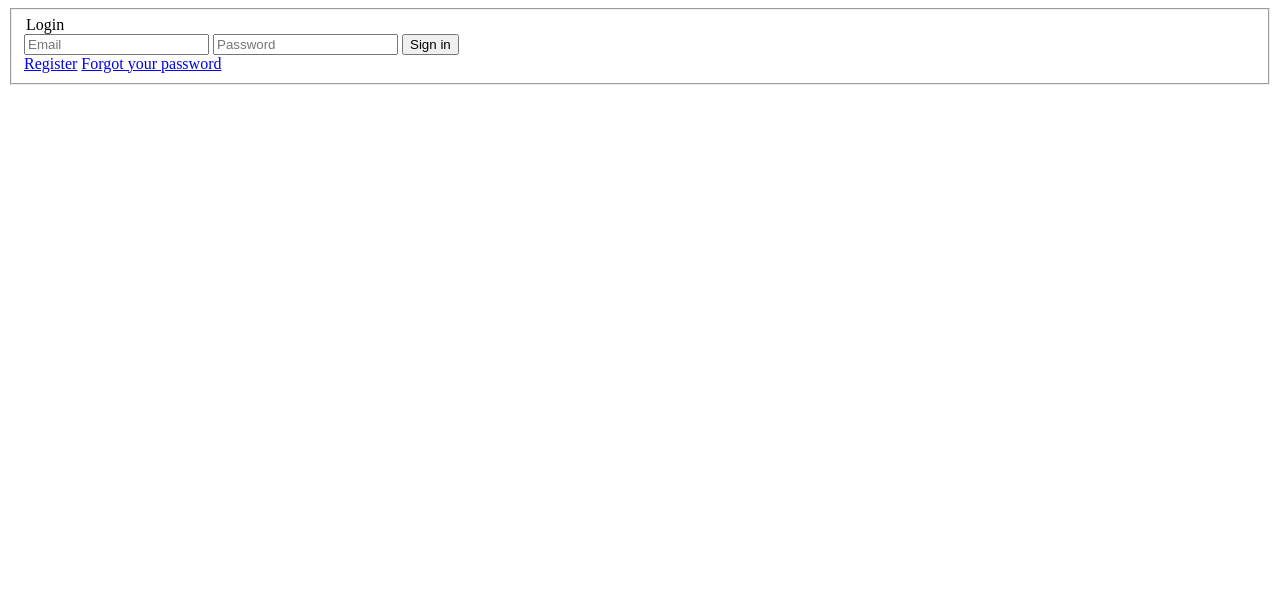
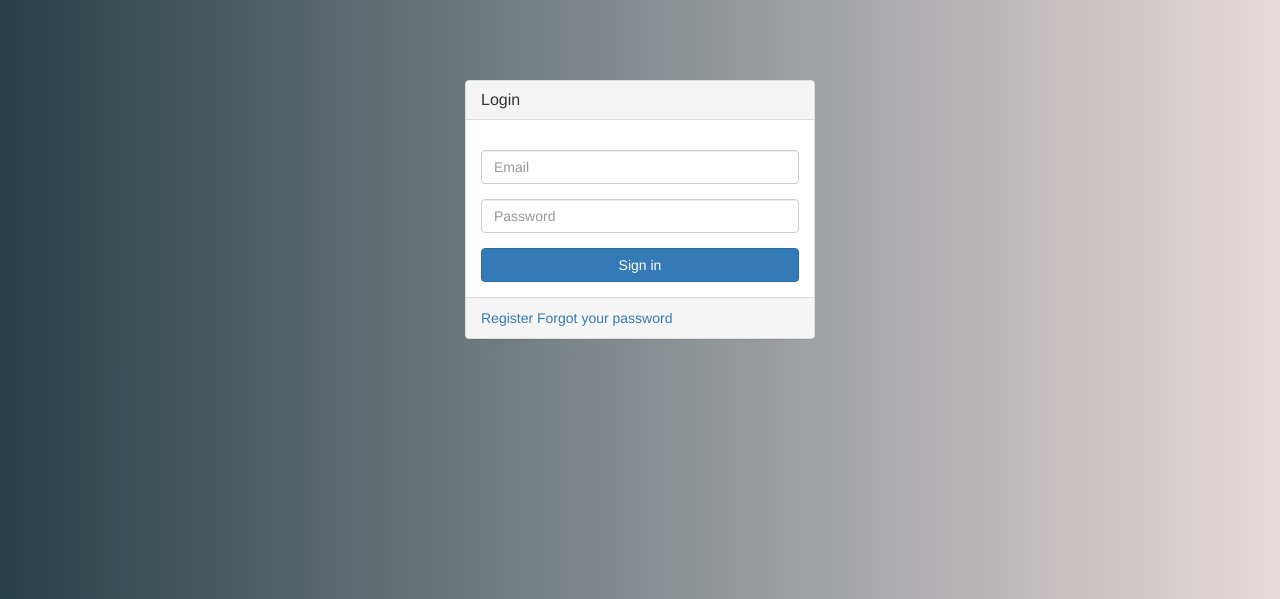
Before and after one commit to LazerCube/europa, a Django app: page /login/ in a window 1280 px wide. Shown: the top 599 px of the page. Run offline with Django 3.2, Linux system fonts and the light colour scheme; some libraries are stand-ins or nearby versions.

Commit message:
Added login/registion

```diff
--- a/project/authentication/forms.py
+++ b/project/authentication/forms.py
@@ -1,12 +1,54 @@
 from django import forms
+from django.contrib.auth.password_validation import validate_password
+
 from authentication.models import Account
 
 class LoginForm(forms.Form):
     username = forms.CharField(widget=forms.TextInput(attrs={'id' : 'inputUsername',
-                                                             'class' : 'form-input',
+                                                             'class' : 'form-control',
                                                              'placeholder' : 'Email',
                                                              'autocomplete' : 'off'}),
                                                              max_length=100)
     password= forms.CharField(widget=forms.PasswordInput(attrs={'id' : 'inputPassword',
-                                                             'class' : 'form-input',
+                                                             'class' : 'form-control',
                                                              'placeholder' : 'Password'}))
+
+class RegistrationForm(forms.ModelForm):
+
+    email = forms.EmailField(widget=forms.TextInput(attrs={'id' : 'inputEmail',
+                                                            'class' : 'form-control',
+                                                            'placeholder' : 'Email',
+                                                            'autocomplete' : 'off'}),
+                                                            max_length=100)
+
+    password = forms.CharField(widget=forms.PasswordInput(attrs={'id' : 'inputPassword',
+                                                                'class' : 'form-control',
+                                                                'placeholder' : 'Password'}))
+
+
+    confirm_password = forms.CharField(widget=forms.PasswordInput(attrs={'id' : 'inputConfirmPassword',
+                                                                        'class' : 'form-control',
+                                                                        'placeholder' : 'Confirm Password'}))
+    class Meta:
+        model = Account
+        fields = ['email',
+                'password',
+                'confirm_password',
+                ]
+
+    def clean_email(self):
+        email = self.cleaned_data['email']
+        if Account.objects.filter(email=email).exists():
+            raise forms.ValidationError('The Email, %s is already in use.' % email)
+        return email
+
+    def clean(self):
+        """
+        Checks if the passwords match
+        """
+        cleaned_data = super(RegistrationForm, self).clean()
+        if 'password' in self.cleaned_data and 'confirm_password' in self.cleaned_data:
+            if self.cleaned_data['password'] != self.cleaned_data['confirm_password']:
+                raise forms.ValidationError("Passwords don't match. Please enter both fields again.")
+            validate_password(self.cleaned_data.get('confirm_password'), self.instance)
+        return self.cleaned_data
--- a/project/authentication/templates/authentication/base.html
+++ b/project/authentication/templates/authentication/base.html
@@ -1,7 +1,12 @@
 {% extends "europa/base.html" %}
 
-{% block content %}
-    <!-- display the form -->
-    {% include "authentication/forms/login_form.html" %}
-    <!-- display the form -->
+{% block body %}
+    <body class="winter">
+        <div class="container">
+            <div class="col-lg-4 col-sm-offset-4">
+                {% block content %}
+                {% endblock %}
+            </div>
+        </div>
+    </body>
 {% endblock %}
--- a/project/authentication/templates/authentication/forms/login_form.html
+++ b/project/authentication/templates/authentication/forms/login_form.html
@@ -1,25 +1,32 @@
+{% extends "authentication/base.html" %}
 {% load staticfiles %}
 
-{% block form_content %}
+{% block content %}
 <!-- display the form -->
 <div class="panel panel-default">
-    <form action='{% url 'authentication:login' %}' method="post" class="form-horizontal">
+    <div class="panel-heading">
+        <h3 class="panel-title">Login</h3>
+    </div>
+    <form action='{% url 'authentication:login' %}' method="post" class="form">
         <fieldset>
-            <div class="panel-header">
-                <legend>Login</legend>
-            </div>
             <div class="panel-body">
                 {% csrf_token %}
-                {{ state }}
-                {{ form.username }}
-                {{ form.password }}
-                <button class="btn btn-primary btn-full btn-login" type='submit'>Sign in</button>
-            </div>
-            <div class="panel-footer">
-                <a class="" href="{% url 'authentication:register' %}">Register</a>
-                <a href='#forgot password' class="">Forgot your password</a>
+                <div class="form-group">
+                    {{ state }}
+                </div>
+                <div class="form-group">
+                    {{ form.username }}
+                </div>
+                <div class="form-group">
+                    {{ form.password }}
+                </div>
+                <button class="btn btn-primary btn-block" type='submit'>Sign in</button>
             </div>
         </fieldset>
     </form>
+    <div class="panel-footer">
+         <a class="" href="{% url 'authentication:register' %}">Register</a>
+        <a href='#forgot password' class="">Forgot your password</a>
+    </div>
 </div>
 {% endblock %}
--- a/project/authentication/urls.py
+++ b/project/authentication/urls.py
@@ -4,4 +4,6 @@ from . import views
 app_name = 'authentication'
 urlpatterns = [
     url(r'^login/$', views.login, name='login'),
+    url(r'^register/$', views.register, name='register'),
+    url(r'^logout/$', views.logout, name='logout'),
 ]
--- a/project/authentication/views.py
+++ b/project/authentication/views.py
@@ -3,7 +3,34 @@ from django.contrib.auth import authenticate, login as auth_login, logout as aut
 from django.contrib.auth.decorators import login_required
 
 from models import Account
-from forms import LoginForm
+from forms import LoginForm, RegistrationForm
+
+def register(request):
+    if not request.user.is_authenticated():
+        form = RegistrationForm()
+        email = ''
+        password = ''
+        confirm_password = ''
+
+        if request.method == 'POST':
+            form = RegistrationForm(request.POST)
+            if form.is_valid():
+                email = form.cleaned_data['email']
+                password = form.cleaned_data['password']
+                confirm_password = form.cleaned_data['confirm_password']
+
+                account = Account.objects.create_user(email=email, password=confirm_password)
+
+                return redirect('authentication:login')
+
+        context = {
+                'form': form,
+                'title':'Register',
+        }
+
+        return render(request, 'authentication/forms/register_form.html', context)
+    else:
+        return redirect('authentication:login', request.user.username)
 
 def login(request):
     if not request.user.is_authenticated():
@@ -21,11 +48,9 @@ def login(request):
                 if user is not None:
                     if user.is_active:
                         auth_login(request, user)
-                        action.send(user, verb='logged in')
-                        return redirect('user_profile:index', request.user.username)
+                        return redirect('bankaccounts:index')
                     else:
                         state = "Your account is not active, please contact the administrator."
-
                 else:
                     state = "Your username and/or password were incorrect."
 
@@ -38,4 +63,9 @@ def login(request):
 
         return render(request, 'authentication/forms/login_form.html', context)
     else:
-        return redirect('bankaccounts:index', request.user.username)
+        return redirect('bankaccounts:index')
+
+@login_required
+def logout(request):
+    auth_logout(request)
+    return redirect('authentication:login')
--- a/project/bankaccounts/urls.py
+++ b/project/bankaccounts/urls.py
@@ -3,5 +3,5 @@ from . import views
 
 app_name = 'bankaccounts'
 urlpatterns = [
-    url(r'^accounts/$', views.BankAccountListView.as_view(), name='index'),
+    url(r'^$', views.BankAccountListView.as_view(), name='index'),
 ]
--- a/project/config/settings/_base.py
+++ b/project/config/settings/_base.py
@@ -78,4 +78,4 @@ USE_TZ = True
 # Custom Authentication model
 
 AUTH_USER_MODEL = 'authentication.Account'
-LOGIN_URL = 'login/'
+LOGIN_URL = '/login/'
--- a/project/static/css/style.css
+++ b/project/static/css/style.css
@@ -16,3 +16,39 @@ footer li {
     margin-right: 1.5em;
     margin-bottom: 1.5em;
 }
+
+.winter {
+    background: #E6DADA; /* fallback for old browsers */
+    background: -webkit-linear-gradient(to left, #E6DADA , #274046); /* Chrome 10-25, Safari 5.1-6 */
+    background: linear-gradient(to left, #E6DADA , #274046); /* W3C, IE 10+/ Edge, Firefox 16+, Chrome 26+, Opera 12+, Safari 7+ */
+}
+
+.aqualicious{
+    background: #50C9C3; /* fallback for old browsers */
+    background: -webkit-linear-gradient(to left, #50C9C3 , #96DEDA); /* Chrome 10-25, Safari 5.1-6 */
+    background: linear-gradient(to left, #50C9C3 , #96DEDA); /* W3C, IE 10+/ Edge, Firefox 16+, Chrome 26+, Opera 12+, Safari 7+ */
+}
+
+.cocoaa-ice {
+    background: #c0c0aa; /* fallback for old browsers */
+    background: -webkit-linear-gradient(to left, #c0c0aa , #1ce); /* Chrome 10-25, Safari 5.1-6 */
+    background: linear-gradient(to left, #c0c0aa , #1ce); /* W3C, IE 10+/ Edge, Firefox 16+, Chrome 26+, Opera 12+, Safari 7+ */
+}
+
+.mild {
+    background: #67B26F; /* fallback for old browsers */
+    background: -webkit-linear-gradient(to left, #67B26F , #4ca2cd); /* Chrome 10-25, Safari 5.1-6 */
+    background: linear-gradient(to left, #67B26F , #4ca2cd); /* W3C, IE 10+/ Edge, Firefox 16+, Chrome 26+, Opera 12+, Safari 7+ */
+}
+
+.disco {
+    background: #4ECDC4; /* fallback for old browsers */
+    background: -webkit-linear-gradient(to left, #4ECDC4 , #556270); /* Chrome 10-25, Safari 5.1-6 */
+    background: linear-gradient(to left, #4ECDC4 , #556270); /* W3C, IE 10+/ Edge, Firefox 16+, Chrome 26+, Opera 12+, Safari 7+ */
+}
+
+.instagram {
+    background: #517fa4; /* fallback for old browsers */
+    background: -webkit-linear-gradient(to left, #517fa4 , #243949); /* Chrome 10-25, Safari 5.1-6 */
+    background: linear-gradient(to left, #517fa4 , #243949); /* W3C, IE 10+/ Edge, Firefox 16+, Chrome 26+, Opera 12+, Safari 7+ */
+}
--- a/project/templates/europa/base.html
+++ b/project/templates/europa/base.html
@@ -12,6 +12,7 @@
         {% block styles-head %}
             <link rel="stylesheet" type="text/css" href="{% static 'css/style.css' %}"/>
             <link rel="icon" href="http://lazercube.github.io/web_framework/fonts/favicon.ico" type="image/x-icon"/>
+            <link rel="stylesheet" href="https://maxcdn.bootstrapcdn.com/font-awesome/4.6.1/css/font-awesome.min.css">
             <link rel="stylesheet" href="https://bootswatch.com/paper/bootstrap.min.css">
         {% endblock %}
         {% block js-head %}
--- a/project/templates/europa/includes/header.html
+++ b/project/templates/europa/includes/header.html
@@ -2,7 +2,7 @@
 <div class="navbar navbar-default navbar-fixed-top">
     <div class="container">
         <div class="navbar-header">
-        <a href="../" class="navbar-brand">Europa</a>
+        <a href="/" class="navbar-brand">Europa</a>
             <button class="navbar-toggle" type="button" data-toggle="collapse" data-target="#navbar-main">
                 <span class="icon-bar"></span>
                 <span class="icon-bar"></span>
@@ -19,7 +19,7 @@
                 </li>
             </ul>
             <ul class="nav navbar-nav navbar-right">
-                <li><a href="#">Log out</a></li>
+                <li><a href='{% url 'authentication:logout' %}'><i class="fa fa-sign-out" aria-hidden="true"></i>Sign Out</a></li>
             </ul>
         </div>
     </div>
```
Also changed, not shown: project/authentication/templates/authentication/forms/register_form.html (added, +39 -0 lines), project/bankaccounts/templates/bankaccounts/list_view.html (+8 -0 lines).
